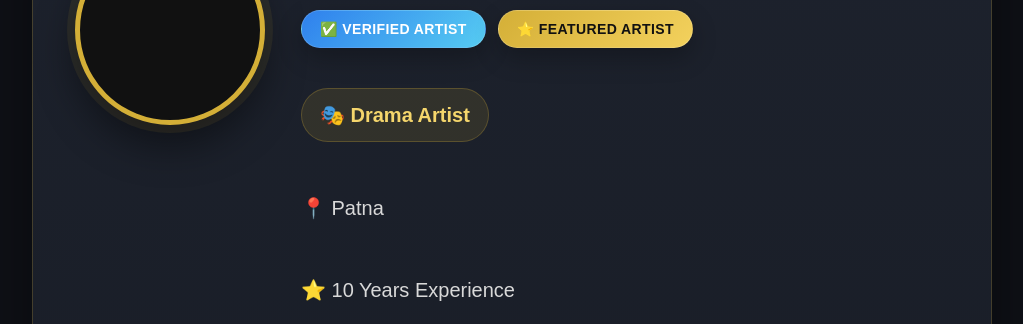
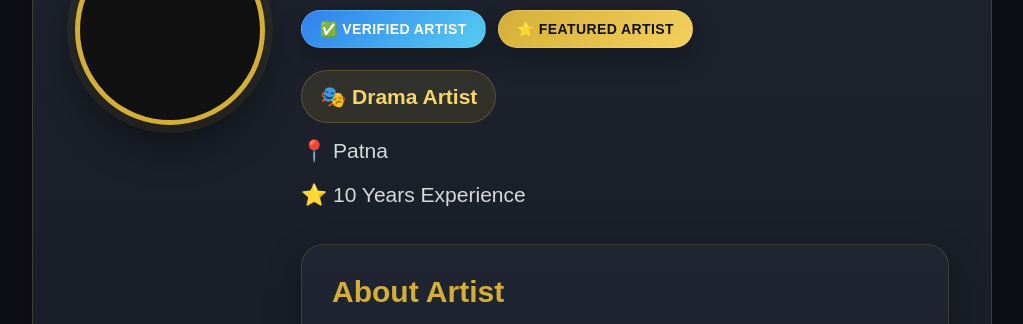
Before and after one commit to babloo3425-sys/BmTheaterHub, a website: page frontend/profile.html in a window 1280 px wide. Shown: the part 178-502 px from the top of the page, without its empty margins (128-1151 px from the left). Drawn offline with Linux system fonts and the light colour scheme; no server answers.

Commit message:
Refine public profile spacing and premium layout

```diff
--- a/frontend/css/public.css
+++ b/frontend/css/public.css
@@ -120,13 +120,13 @@ body{
 
     gap:10px;
 
-    font-size:20px;
+    font-size:21px;
 
-    color:#d9d9d9;
+    color:#d8d8d8;
 
-    margin:18px 0;
+    margin:0;
 
-    line-height:1.6;
+    line-height:1.5;
 
 }
 
@@ -497,9 +497,9 @@ body{
 
     flex-direction:column;
 
-    gap:14px;
+    gap:12px;
 
-    margin-bottom:28px;
+    margin:18px 0 28px;
 
 }
 
```
